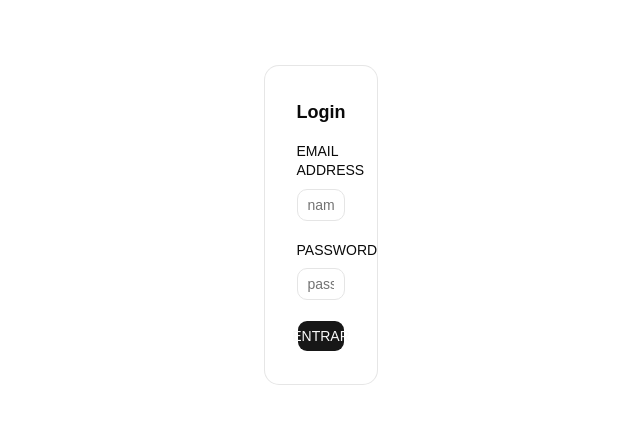
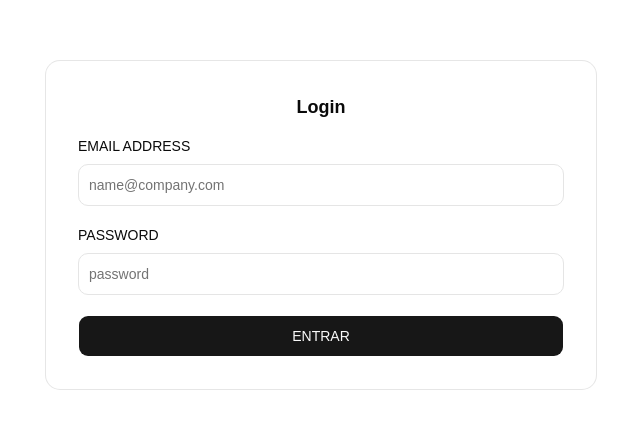
Before and after one commit to Otavioalv/teste_Jobz_front, a React (Vite) app in the folder onda_finance/: page /login in a window 1280 px wide. Shown: the part 175-604 px from the top of the page, without its empty margins (319-959 px from the left). Built offline with nearby package versions, Linux system fonts and the light colour scheme.

Commit message:
feat: finalizei estilo do componente  LoginPage refatorei em components e adicionei validação zod

```diff
--- a/onda_finance/package.json
+++ b/onda_finance/package.json
@@ -11,6 +11,7 @@
   },
   "dependencies": {
     "@fontsource-variable/geist": "^5.2.8",
+    "@hookform/resolvers": "^5.2.2",
     "@tailwindcss/vite": "^4.2.2",
     "class-variance-authority": "^0.7.1",
     "clsx": "^2.1.1",
@@ -24,7 +25,8 @@
     "tailwind-merge": "^3.5.0",
     "tailwindcss": "^4.2.2",
     "tslib": "^2.8.1",
-    "tw-animate-css": "^1.4.0"
+    "tw-animate-css": "^1.4.0",
+    "zod": "^4.3.6"
   },
   "devDependencies": {
     "@eslint/js": "^9.39.4",
--- /dev/null
+++ b/onda_finance/src/components/ContainerScreenAlignCenter.tsx
@@ -0,0 +1,11 @@
+import type { PropsWithChildren } from "react";
+
+type IContainerScreenAlignCenterProps = PropsWithChildren;
+
+export const ContainerScreenAlignCenter = ({children}: IContainerScreenAlignCenterProps) => {
+    return (
+        <div className="flex h-screen items-center justify-center ">
+            {children}
+        </div>
+    );
+};
--- a/onda_finance/src/components/ui/button-variants.ts
+++ b/onda_finance/src/components/ui/button-variants.ts
@@ -19,7 +19,7 @@ const buttonVariants = cva(
       },
       size: {
         default:
-          "h-8 gap-1.5 px-2.5 has-data-[icon=inline-end]:pr-2 has-data-[icon=inline-start]:pl-2",
+          "h-8 gap-1.5 px-2.5 py-5 has-data-[icon=inline-end]:pr-2 has-data-[icon=inline-start]:pl-2",
         xs: "h-6 gap-1 rounded-[min(var(--radius-md),10px)] px-2 text-xs in-data-[slot=button-group]:rounded-lg has-data-[icon=inline-end]:pr-1.5 has-data-[icon=inline-start]:pl-1.5 [&_svg:not([class*='size-'])]:size-3",
         sm: "h-7 gap-1 rounded-[min(var(--radius-md),12px)] px-2.5 text-[0.8rem] in-data-[slot=button-group]:rounded-lg has-data-[icon=inline-end]:pr-1.5 has-data-[icon=inline-start]:pl-1.5 [&_svg:not([class*='size-'])]:size-3.5",
         lg: "h-9 gap-1.5 px-2.5 has-data-[icon=inline-end]:pr-3 has-data-[icon=inline-start]:pl-3",
--- a/onda_finance/src/components/ui/input.tsx
+++ b/onda_finance/src/components/ui/input.tsx
@@ -8,7 +8,7 @@ function Input({ className, type, ...props }: React.ComponentProps<"input">) {
       type={type}
       data-slot="input"
       className={cn(
-        "h-8 w-full min-w-0 rounded-lg border border-input bg-transparent px-2.5 py-1 text-base transition-colors outline-none file:inline-flex file:h-6 file:border-0 file:bg-transparent file:text-sm file:font-medium file:text-foreground placeholder:text-muted-foreground focus-visible:border-ring focus-visible:ring-3 focus-visible:ring-ring/50 disabled:pointer-events-none disabled:cursor-not-allowed disabled:bg-input/50 disabled:opacity-50 aria-invalid:border-destructive aria-invalid:ring-3 aria-invalid:ring-destructive/20 md:text-sm dark:bg-input/30 dark:disabled:bg-input/80 dark:aria-invalid:border-destructive/50 dark:aria-invalid:ring-destructive/40",
+        "h-8  w-full min-w-0 rounded-lg border border-input bg-transparent px-2.5 py-5 text-base transition-colors outline-none file:inline-flex file:h-6 file:border-0 file:bg-transparent file:text-sm file:font-medium file:text-foreground placeholder:text-muted-foreground focus-visible:border-ring focus-visible:ring-3 focus-visible:ring-ring/50 disabled:pointer-events-none disabled:cursor-not-allowed disabled:bg-input/50 disabled:opacity-50 aria-invalid:border-destructive aria-invalid:ring-3 aria-invalid:ring-destructive/20 md:text-sm dark:bg-input/30 dark:disabled:bg-input/80 dark:aria-invalid:border-destructive/50 dark:aria-invalid:ring-destructive/40 ",
         className
       )}
       {...props}
--- a/onda_finance/src/features/auth/LoginPage.tsx
+++ b/onda_finance/src/features/auth/LoginPage.tsx
@@ -1,88 +1,54 @@
+import { ContainerScreenAlignCenter } from "@/components/ContainerScreenAlignCenter"
+import { loginSchema, type LoginFormData } from "./schemas/loginSchema"
+import { Card, CardTitle } from "@/components/ui/card"
+import { FieldGroup } from "@/components/ui/field"
+import { FormField } from "./components/FormField"
 import { Button } from "@/components/ui/button"
-import { Card, CardTitle } from "@/components/ui/card"
-import { Field, FieldError, FieldGroup, FieldLabel } from "@/components/ui/field"
-import { Input } from "@/components/ui/input"
-import { useForm, Controller } from "react-hook-form"
+import { useForm} from "react-hook-form"
 
-
-type FormData = {
-    email: string
-    password: string
-}
+import { zodResolver } from "@hookform/resolvers/zod"
 
 export default function LoginPage() {
-    const { control, handleSubmit } = useForm<FormData>()
+    const { control, handleSubmit } = useForm<LoginFormData>({
+        resolver: zodResolver(loginSchema),
+        defaultValues: {
+            password: "",
+            email: ""
+        }
+    })
 
-    const onSubmit = (data: FormData) => {
+    const onSubmit = (data: LoginFormData) => {
         console.log(data)
     }
 
     return (
-        <div className="flex h-screen items-center justify-center ">
-            <Card>
+        <ContainerScreenAlignCenter>
+            <Card className="w-full sm:max-w-137.5">
                 <CardTitle className="text-center text-lg font-bold">
-                    <h1>Login</h1>
+                    Login
                 </CardTitle>
 
-                <div>
                 <form
                     id="form-login"
                     onSubmit={handleSubmit(onSubmit)}
                     className="space-y-4"
                 >
                     <FieldGroup>
-                            <Controller
-                                name="email"
+                        <FormField
                             control={control}
-                                rules={{ required: "Email obrigatório" }}
-                                render={({ field, fieldState }) => (
-                                    <Field
-                                        data-invalid={fieldState.invalid}
-                                    >
-                                        <FieldLabel htmlFor="form-login-email">
-                                            EMAIL ADDRESS
-                                        </FieldLabel>
-
-                                        <Input
-                                            {...field}
-                                            id="form-login-email"
-                                            aria-invalid={fieldState.invalid}
+                            label="EMAIL ADDRESS"
+                            name={"email"}
                             placeholder="name@company.com"
-                                            autoComplete="off"
-                                        />
-                                        {fieldState.invalid && (
-                                            <FieldError errors={[fieldState.error]} />
-                                        )}
-                                    </Field>
-                                )}
                         />
 
-                            <Controller
-                                name="password"
+                        <FormField
                             control={control}
-                                rules={{ required: "Senha obrigatória" }}
-                                render={({ field, fieldState }) => (
-                                    <Field
-                                        data-invalid={fieldState.invalid}
-                                    >
-                                        <FieldLabel
-                                            htmlFor="form-password">
-                                            PASSWORD
-                                        </FieldLabel>
+                            label="PASSWORD"
+                            name={"password"}
+                            type="password"
+                            placeholder="password"
+                        />
 
-                                        <Input
-                                            {...field}
-                                            id="form-password"
-                                            aria-invalid={fieldState.invalid}
-                                            placeholder="password"
-                                            autoComplete="off"
-                                        />
-                                        {fieldState.invalid && (
-                                            <FieldError errors={[fieldState.error]} />
-                                        )}
-                                    </Field>
-                                )}
-                            />
                         <Button
                             type="submit"
                             className="w-full"
@@ -92,8 +58,7 @@ export default function LoginPage() {
                         </Button>
                     </FieldGroup>
                 </form>
-                </div>
             </Card>
-        </div>
+        </ContainerScreenAlignCenter>
     )
 }
--- /dev/null
+++ b/onda_finance/src/features/auth/components/FormField.tsx
@@ -0,0 +1,45 @@
+import { Field, FieldError, FieldLabel } from "@/components/ui/field"
+import type { Control, FieldValues, Path } from "react-hook-form"
+import { Input } from "@/components/ui/input"
+import { Controller } from "react-hook-form"
+
+interface IFormFieldProps<T extends FieldValues> {
+    name: Path<T>,
+    control: Control<T>,
+    label: string,
+    type?: React.HTMLInputTypeAttribute | undefined,
+    placeholder?: string,
+}
+
+export function FormField<T extends FieldValues>({
+    name,
+    control,
+    label,
+    type = "text",
+    placeholder
+}: IFormFieldProps<T>) {
+    return (
+        <Controller
+            name={name}
+            control={control}
+            rules={{ required: `${label} obrigatório` }}
+            render={({ field, fieldState }) => (
+                <Field data-invalid={fieldState.invalid}>
+                    <FieldLabel htmlFor={`form-${String(name)}`}>
+                        {label}
+                    </FieldLabel>
+                    <Input
+                        {...field}
+                        id={`form-${name}`}
+                        type={type}
+                        placeholder={placeholder}
+                        aria-invalid={fieldState.invalid}
+                        autoComplete={type === "password" ? "current-password" : "off"}
+                        value={field.value || ""}
+                    />
+                    {fieldState.invalid && <FieldError errors={[fieldState.error]} />}
+                </Field>
+            )}
+        />
+    )
+}
--- /dev/null
+++ b/onda_finance/src/features/auth/schemas/loginSchema.ts
@@ -0,0 +1,16 @@
+import { z } from "zod"
+
+export const loginSchema = z.object({
+    email: z
+        .email("Email inválido"),
+    password: z
+        .string()
+        .min(8, "Senha deve ter ao menos 8 caracteres")
+        // Regex que verifica se string contem numero, letra maiusculo ou minuscula, e caracter especial
+        .regex(
+            /^(?=.*[a-z])(?=.*[A-Z])(?=.*\d)(?=.*[!@#$%^&*()_+\-=[\]{};':"\\|,.<>/?]).*$/,
+            "Senha deve conter letra maiúscula, minúscula, número e caractere especial"
+        ),
+});
+
+export type LoginFormData = z.infer<typeof loginSchema>
```
Also changed, not shown: 1 other file (tests, documents, lock files or other folders). Lines whose indentation alone changed are shown as unchanged.
